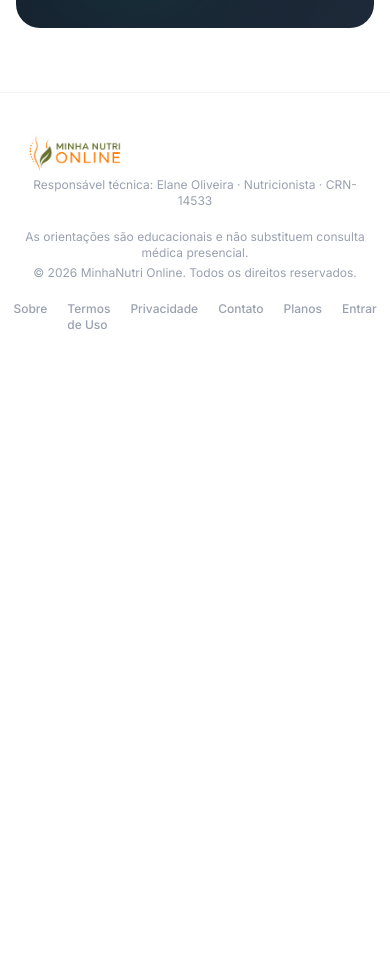
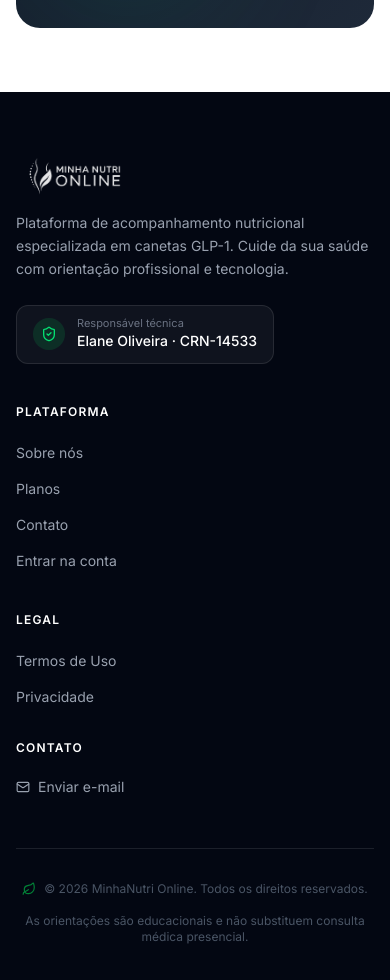
Before and after one commit to fjefferson/minhanutrionline, a Next.js app in the folder front/: page / in a window 390 px wide. Shown: the part 6800-7780 px from the top of the page. Before the commit the page ends 7173 px from the top, so only its background shows below. Built offline with nearby package versions, Linux system fonts and the light colour scheme; no server answers.

Commit message:
melhoria do footer

```diff
--- a/front/app/page.tsx
+++ b/front/app/page.tsx
@@ -9,6 +9,10 @@ import {
   ArrowRight,
   CheckCircle2,
   Zap,
+  ShieldCheck,
+  Leaf,
+  Instagram,
+  Mail,
 } from "lucide-react";
 import HomeHeader from "@/components/layout/HomeHeader";
 import PlansSection from "@/components/home/PlansSection";
@@ -630,51 +634,109 @@ export default function HomePage() {
       </section>
 
       {/* ── FOOTER ───────────────────────────────────────────────────── */}
-      <footer className="border-t border-gray-100 py-10 bg-white">
-        <div className="max-w-6xl mx-auto px-4 sm:px-6 flex flex-col sm:flex-row items-center justify-between gap-5 text-sm text-gray-400">
-          <div className="text-center sm:text-left">
-            <Image
-              src="/images/logo.png"
-              alt="MinhaNutri Online"
-              width={160}
-              height={44}
-              className="h-10 w-auto object-contain mb-1"
-            />
-            <p className="text-xs mt-1">
-              Responsável técnica: Elane Oliveira · Nutricionista · CRN-14533
-            </p>
+      <footer className="bg-gray-950 text-gray-400">
+        {/* Main columns */}
+        <div className="max-w-6xl mx-auto px-4 sm:px-6 pt-16 pb-10">
+          <div className="grid grid-cols-1 sm:grid-cols-2 lg:grid-cols-4 gap-10 pb-12 border-b border-white/10">
+            {/* Brand */}
+            <div className="lg:col-span-2">
+              <Image
+                src="/images/logo.png"
+                alt="MinhaNutri Online"
+                width={180}
+                height={50}
+                className="h-10 w-auto object-contain mb-4 brightness-0 invert opacity-90"
+              />
+              <p className="text-sm leading-relaxed max-w-sm text-gray-400">
+                Plataforma de acompanhamento nutricional especializada em
+                canetas GLP-1. Cuide da sua saúde com orientação profissional e
+                tecnologia.
+              </p>
+              <div className="mt-6 inline-flex items-center gap-3 bg-white/5 border border-white/10 rounded-xl px-4 py-3">
+                <div className="w-8 h-8 rounded-full bg-green-500/15 flex items-center justify-center shrink-0">
+                  <ShieldCheck className="w-4 h-4 text-green-400" />
+                </div>
+                <div>
+                  <p className="text-[11px] text-gray-500 leading-none mb-0.5">
+                    Responsável técnica
+                  </p>
+                  <p className="text-sm font-medium text-white">
+                    Elane Oliveira · CRN-14533
+                  </p>
+                </div>
+              </div>
+            </div>
+
+            {/* Plataforma */}
+            <div>
+              <h4 className="text-xs font-semibold text-white uppercase tracking-widest mb-5">
+                Plataforma
+              </h4>
+              <ul className="space-y-3">
+                {[
+                  { href: "/sobre", label: "Sobre nós" },
+                  { href: "#planos", label: "Planos" },
+                  { href: "/contato", label: "Contato" },
+                  { href: "/login", label: "Entrar na conta" },
+                ].map(({ href, label }) => (
+                  <li key={href}>
+                    <Link
+                      href={href}
+                      className="text-sm text-gray-400 hover:text-green-400 transition-colors"
+                    >
+                      {label}
+                    </Link>
+                  </li>
+                ))}
+              </ul>
+            </div>
+
+            {/* Legal */}
+            <div>
+              <h4 className="text-xs font-semibold text-white uppercase tracking-widest mb-5">
+                Legal
+              </h4>
+              <ul className="space-y-3">
+                {[
+                  { href: "/termos", label: "Termos de Uso" },
+                  { href: "/privacidade", label: "Privacidade" },
+                ].map(({ href, label }) => (
+                  <li key={href}>
+                    <Link
+                      href={href}
+                      className="text-sm text-gray-400 hover:text-green-400 transition-colors"
+                    >
+                      {label}
+                    </Link>
+                  </li>
+                ))}
+              </ul>
+
+              <h4 className="text-xs font-semibold text-white uppercase tracking-widest mt-8 mb-5">
+                Contato
+              </h4>
+              <a
+                href="mailto:contato@minhanutrionline.com.br"
+                className="inline-flex items-center gap-2 text-sm text-gray-400 hover:text-green-400 transition-colors"
+              >
+                <Mail className="w-3.5 h-3.5" />
+                Enviar e-mail
+              </a>
+            </div>
           </div>
-          <div className="text-center text-xs">
-            <p>
+
+          {/* Bottom bar */}
+          <div className="pt-8 flex flex-col sm:flex-row items-center justify-between gap-4">
+            <div className="flex items-center gap-2 text-xs text-gray-600">
+              <Leaf className="w-3.5 h-3.5 text-green-700" />
+              <span>
+                © 2026 MinhaNutri Online. Todos os direitos reservados.
+              </span>
+            </div>
+            <p className="text-xs text-gray-600 text-center">
               As orientações são educacionais e não substituem consulta médica
               presencial.
             </p>
-            <p className="mt-1">
-              © 2026 MinhaNutri Online. Todos os direitos reservados.
-            </p>
-          </div>
-          <div className="flex gap-5 text-xs font-medium">
-            <Link href="/sobre" className="hover:text-green-600 transition">
-              Sobre
-            </Link>
-            <Link href="/termos" className="hover:text-green-600 transition">
-              Termos de Uso
-            </Link>
-            <Link
-              href="/privacidade"
-              className="hover:text-green-600 transition"
-            >
-              Privacidade
-            </Link>
-            <Link href="/contato" className="hover:text-green-600 transition">
-              Contato
-            </Link>
-            <Link href="#planos" className="hover:text-green-600 transition">
-              Planos
-            </Link>
-            <Link href="/login" className="hover:text-green-600 transition">
-              Entrar
-            </Link>
           </div>
         </div>
       </footer>
```
